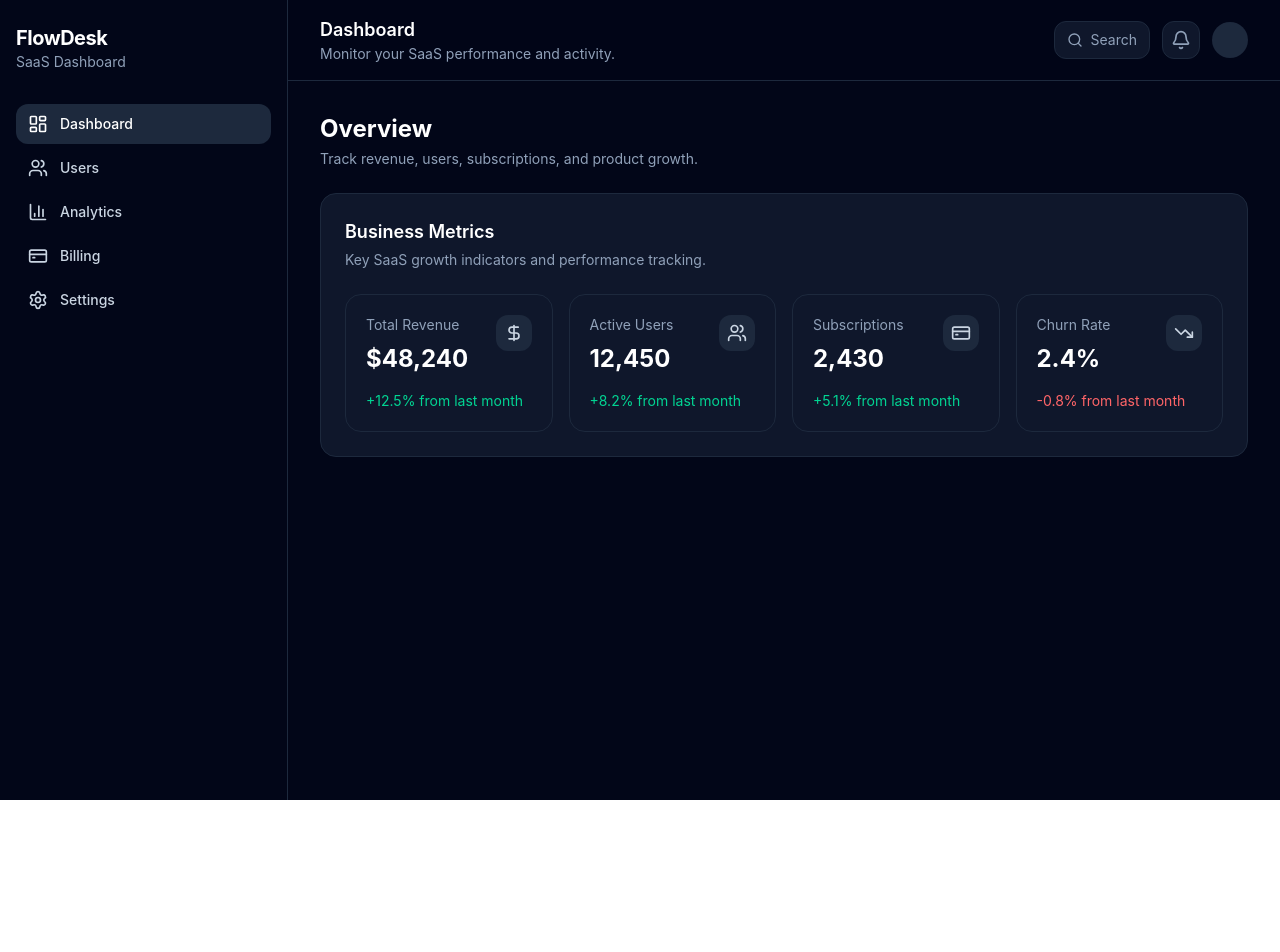
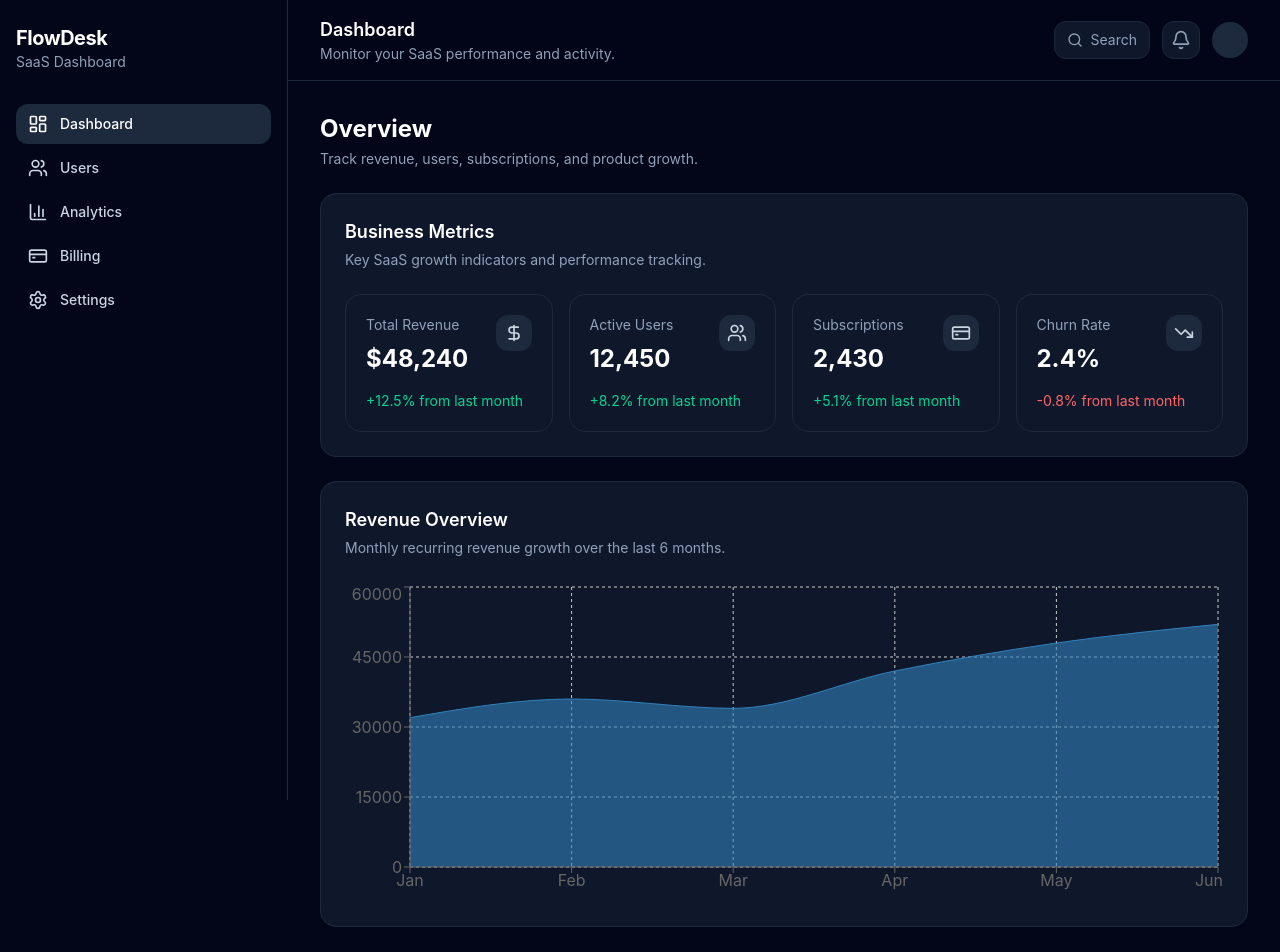
Before and after one commit to ReactRioters/flowdesk-saas-dashboard, a React (Vite) app: page / in a window 1280 px wide. Shown: the top 952 px of the page. Before the commit the page ends 800 px from the top, so only its background shows below. Built offline with nearby package versions, Linux system fonts and the light colour scheme.

Commit message:
added dashboard revenue chart

```diff
--- a/package.json
+++ b/package.json
@@ -15,6 +15,7 @@
     "react": "^19.2.6",
     "react-dom": "^19.2.6",
     "react-router-dom": "^7.15.0",
+    "recharts": "^3.8.1",
     "tailwind-merge": "^3.6.0"
   },
   "devDependencies": {
--- /dev/null
+++ b/src/features/dashboard/components/revenue-chart.tsx
@@ -0,0 +1,34 @@
+import {
+  Area,
+  AreaChart,
+  CartesianGrid,
+  ResponsiveContainer,
+  Tooltip,
+  XAxis,
+  YAxis,
+} from "recharts";
+
+const revenueData = [
+  { month: "Jan", revenue: 32000 },
+  { month: "Feb", revenue: 36000 },
+  { month: "Mar", revenue: 34000 },
+  { month: "Apr", revenue: 42000 },
+  { month: "May", revenue: 48000 },
+  { month: "Jun", revenue: 52000 },
+];
+
+export function RevenueChart() {
+  return (
+    <div className="h-80">
+      <ResponsiveContainer width="100%" height="100%">
+        <AreaChart data={revenueData}>
+          <CartesianGrid strokeDasharray="3 3" />
+          <XAxis dataKey="month" />
+          <YAxis />
+          <Tooltip />
+          <Area type="monotone" dataKey="revenue" />
+        </AreaChart>
+      </ResponsiveContainer>
+    </div>
+  );
+}
--- a/src/features/dashboard/pages/dashboard-page.tsx
+++ b/src/features/dashboard/pages/dashboard-page.tsx
@@ -7,6 +7,7 @@ import {
 
 import { SectionCard } from "../../../components/ui/section-card";
 import { StatCard } from "../components/stat-card";
+import { RevenueChart } from "../components/revenue-chart";
 
 const stats = [
   {
@@ -69,6 +70,12 @@ export function DashboardPage() {
           ))}
         </div>
       </SectionCard>
+      <SectionCard
+        title="Revenue Overview"
+        description="Monthly recurring revenue growth over the last 6 months."
+      >
+        <RevenueChart />
+      </SectionCard>
     </div>
   );
 }
```
Also changed, not shown: 1 other file (tests, documents, lock files or other folders).
